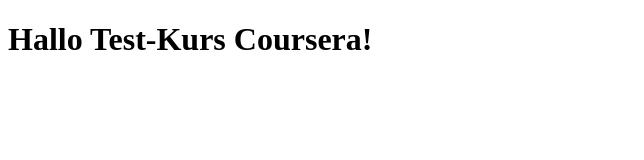
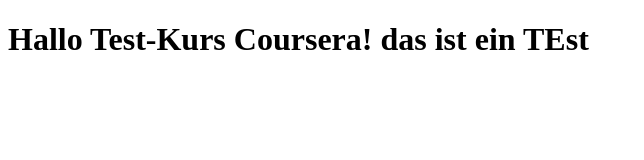
Before and after one commit to heiess/test_kurs, a plain HTML site: page site/index.html in a window 1280 px wide. Shown: the whole page, without its empty margins (0-644 px from the left). Drawn offline with Linux system fonts and the light colour scheme.

Commit message:
Update index.html

```diff
--- a/site/index.html
+++ b/site/index.html
@@ -6,6 +6,6 @@
 	<title>Hallo Test-Kurs Coursera!</title>
 </head>
 <body>
-<h1>Hallo Test-Kurs Coursera!</h1>
+<h1>Hallo Test-Kurs Coursera! das ist ein TEst</h1>
 </body>
 </html>
```
